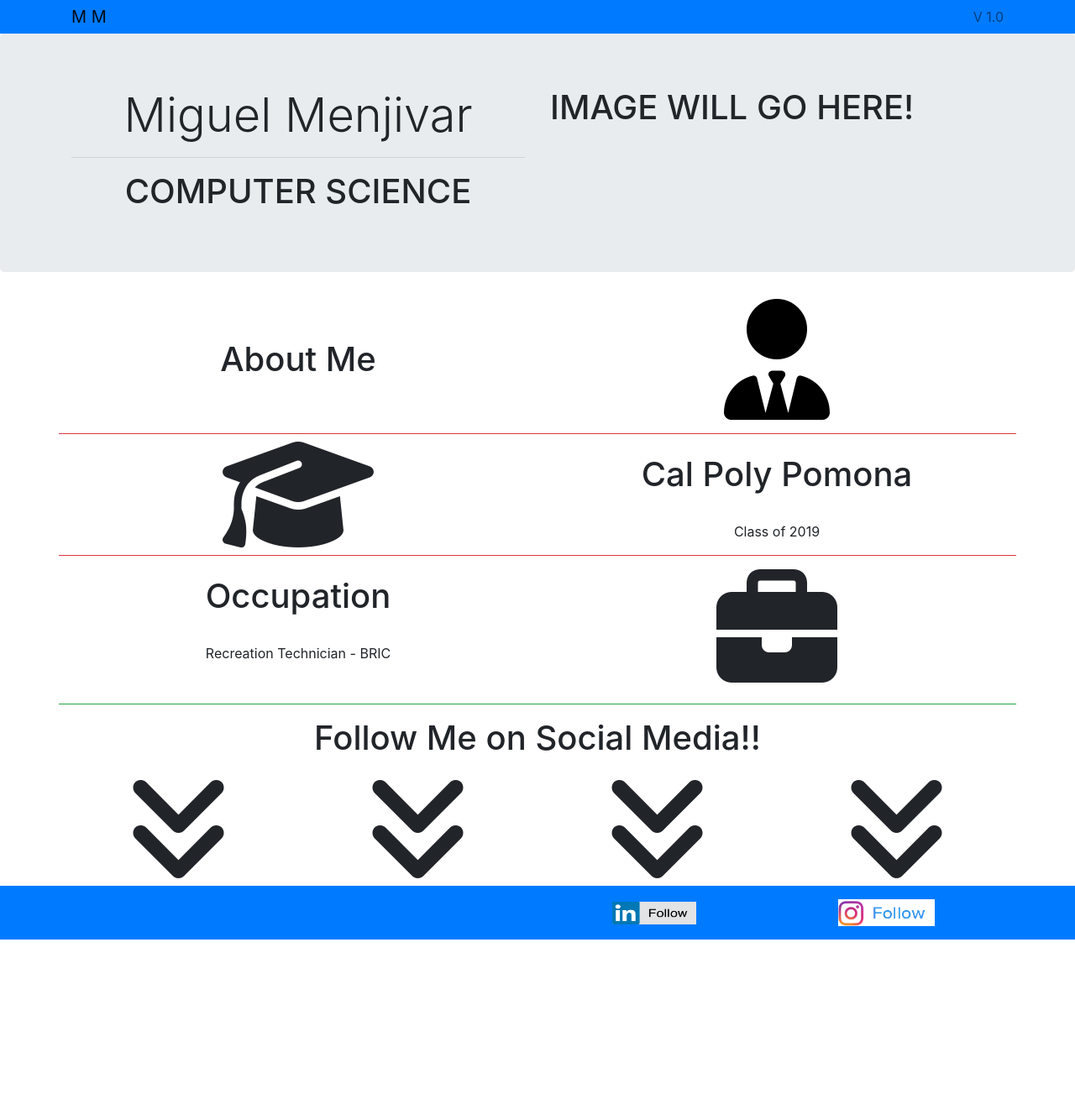
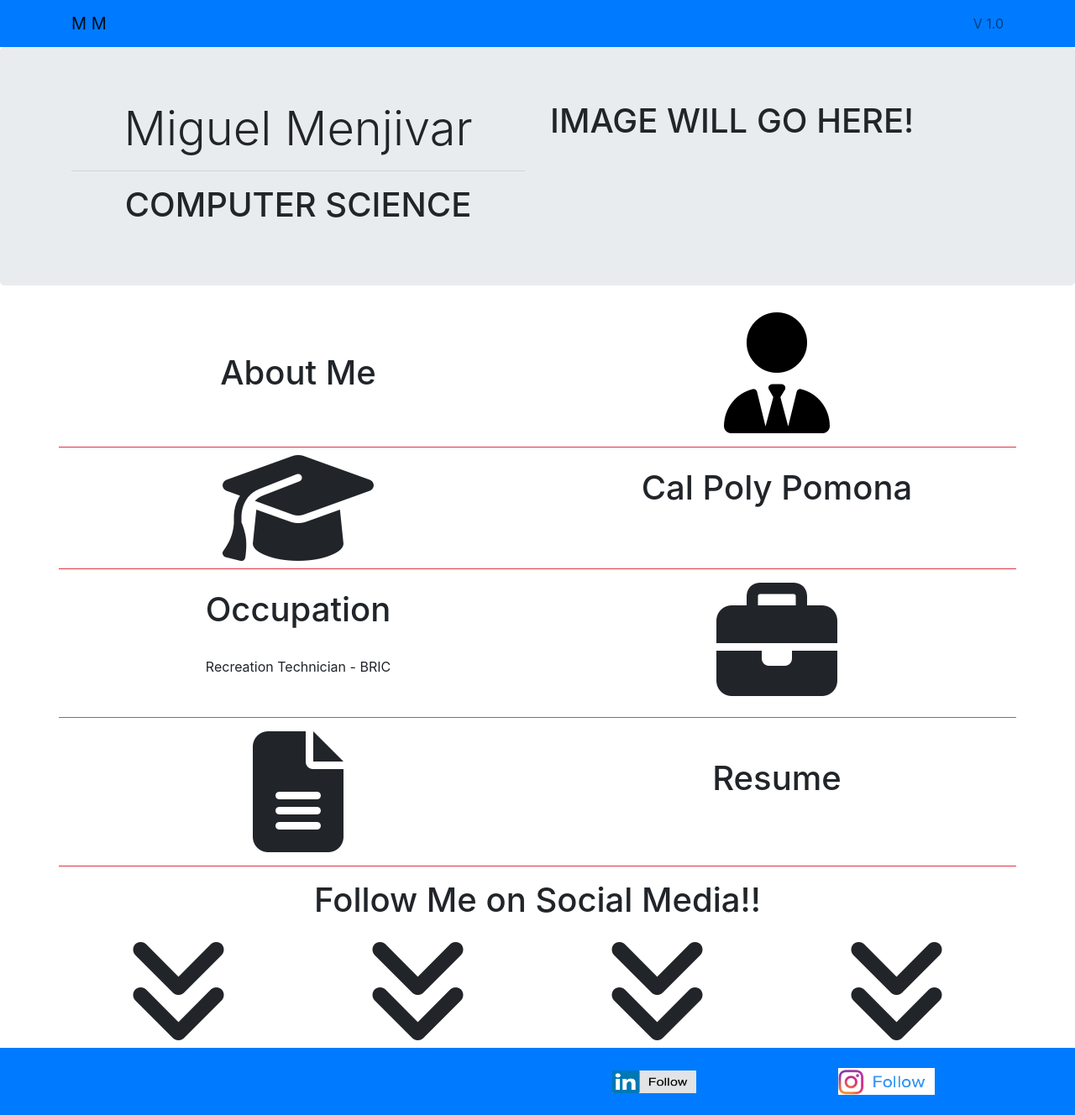
Before and after one commit to mamenjivar/Personal-Website, a web app: file pages/mamenjivar.html in a window 1280 px wide. Shown: the whole page at 84% size. Before the commit the page ends 1119 px from the top, so only its background shows below. Run offline with its HTML, style and script files only (its server is not run), Linux system fonts and the light colour scheme; some libraries are stand-ins or nearby versions.

Commit message:
updating webpage with new additions, adding about section, and adding resume section that will be later referenced

```diff
--- a/css/style.css
+++ b/css/style.css
@@ -1,3 +1,11 @@
+.navbar {
+    padding: 0;
+}
+
+.navbar-light .navbar-nav .active>.nav-link, .navbar-light .navbar-nav .nav-link.active, .navbar-light .navbar-nav .nav-link.show, .navbar-light .navbar-nav .show>.nav-link {
+    background: grey;
+}
+
 /* edits the linkedin logo */
 #linkedin {
     width: 100px;
--- a/pages/mamenjivar.html
+++ b/pages/mamenjivar.html
@@ -12,20 +12,13 @@
     <!-- external css -->
     <link rel="stylesheet" href="../css/style.css">
 
+    <!-- external javascript -->
+    <script src="js/script.js"></script>
+
     <!-- Bootstrap CSS -->
     <link rel="stylesheet" href="https://stackpath.bootstrapcdn.com/bootstrap/4.3.1/css/bootstrap.min.css"
         integrity="sha384-ggOyR0iXCbMQv3Xipma34MD+dH/1fQ784/j6cY/iJTQUOhcWr7x9JvoRxT2MZw1T" crossorigin="anonymous">
 
-        <style type="text/css">
-            .navbar {
-                padding: 0;
-            }
-
-            .navbar-light .navbar-nav .active>.nav-link, .navbar-light .navbar-nav .nav-link.active, .navbar-light .navbar-nav .nav-link.show, .navbar-light .navbar-nav .show>.nav-link {
-                background: grey;
-            }
-
-        </style>
 
     <title>Miguel - Home</title>
 </head>
@@ -102,7 +95,7 @@
                 <!-- text center -->
                 <h1>Cal Poly Pomona</h1>
                 <br>
-                <p>Class of 2019</p>
+                <!-- <p>Class of 2019</p> -->
             </div>
         </div>
 
@@ -116,7 +109,17 @@
             <div class="col-md-6 border-bottom border-success text-center pt-3 pb-3">
                 <i class="fas fa-briefcase fa-9x"></i>
             </div>
+        </div>
 
+        <!-- Resume -->
+        <div class="row content">
+            <div class="col-md-6 border-bottom border-danger d-flex justify-content-center pt-3 pb-3">
+                <i class="fas fa-file-alt fa-9x"></i>
+            </div>
+            <div class="col-md-6 text-center border-bottom border-danger pt-5">
+                <!-- text center -->
+                <h1>Resume</h1>
+            </div>
         </div>
 
         <!-- Follow me Social Media -->
```
Also changed, not shown: js/script.js (added).
